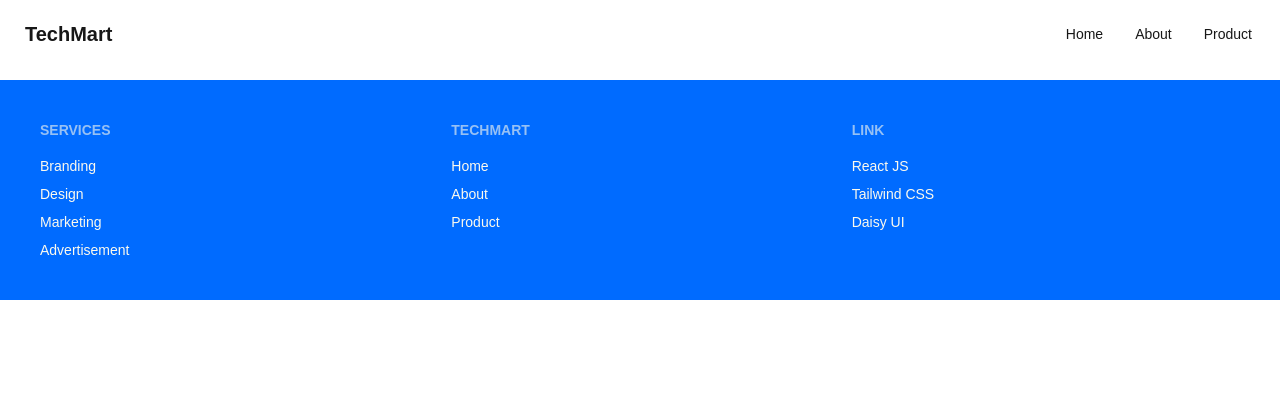
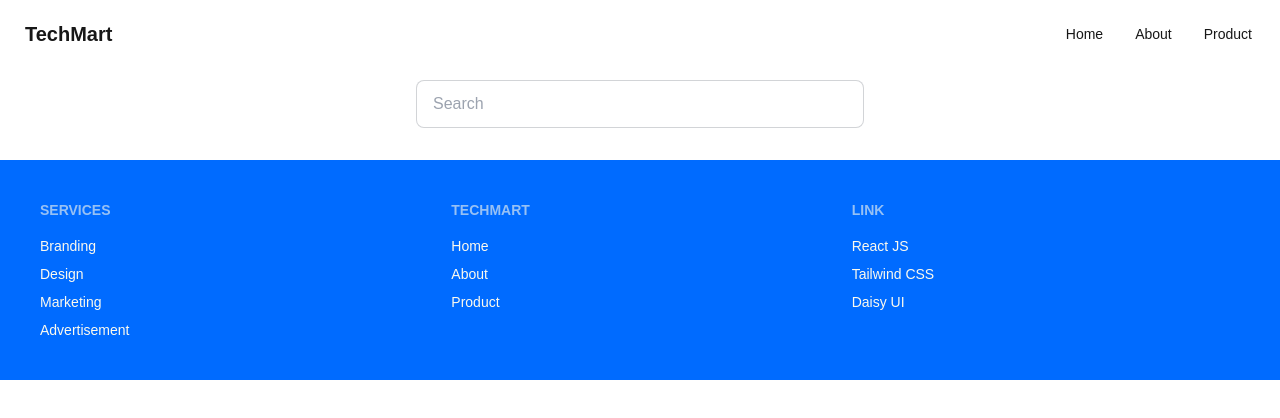
Before and after one commit to restuanggia/GH-STUDIO, a Next.js app: page /product in a window 1280 px wide. Shown: the top 418 px of the page. Built offline with nearby package versions, Linux system fonts and the light colour scheme.

Commit message:
Faiz : Menambahkan fungsi search di halaman product

```diff
--- a/app/product/page.tsx
+++ b/app/product/page.tsx
@@ -92,7 +92,18 @@ export default function ProductPage() {
 
     return (
         <div className="mt-20 px-4">
-            {/* coding disini */}
+           {/* Input Pencarian */}
+           <div className="flex justify-center mb-8">
+                <label className="input input-bordered flex items-center gap-2 w-full max-w-md">
+                    <input
+                        type="text"
+                        className="grow"
+                        placeholder="Search"
+                        value={searchQuery}
+                        onChange={(e) => setSearchQuery(e.target.value)}
+                    />
+                </label>
+                </div>
         </div>
     );
 }
```
